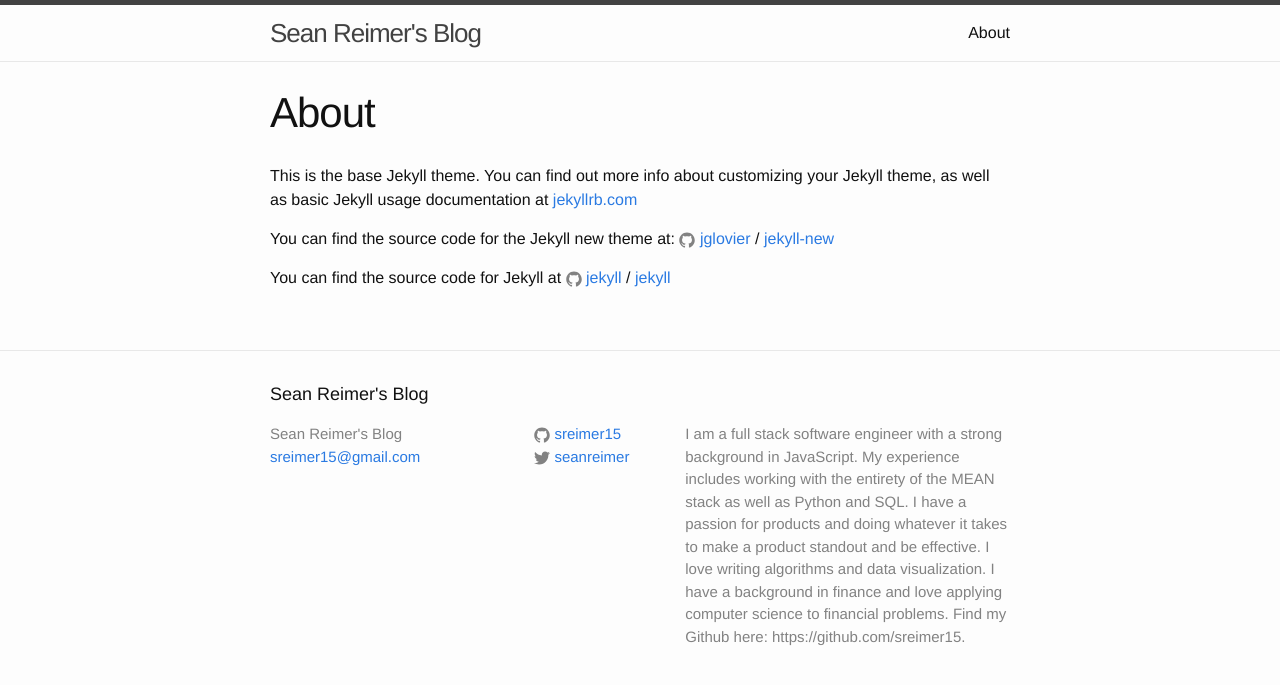
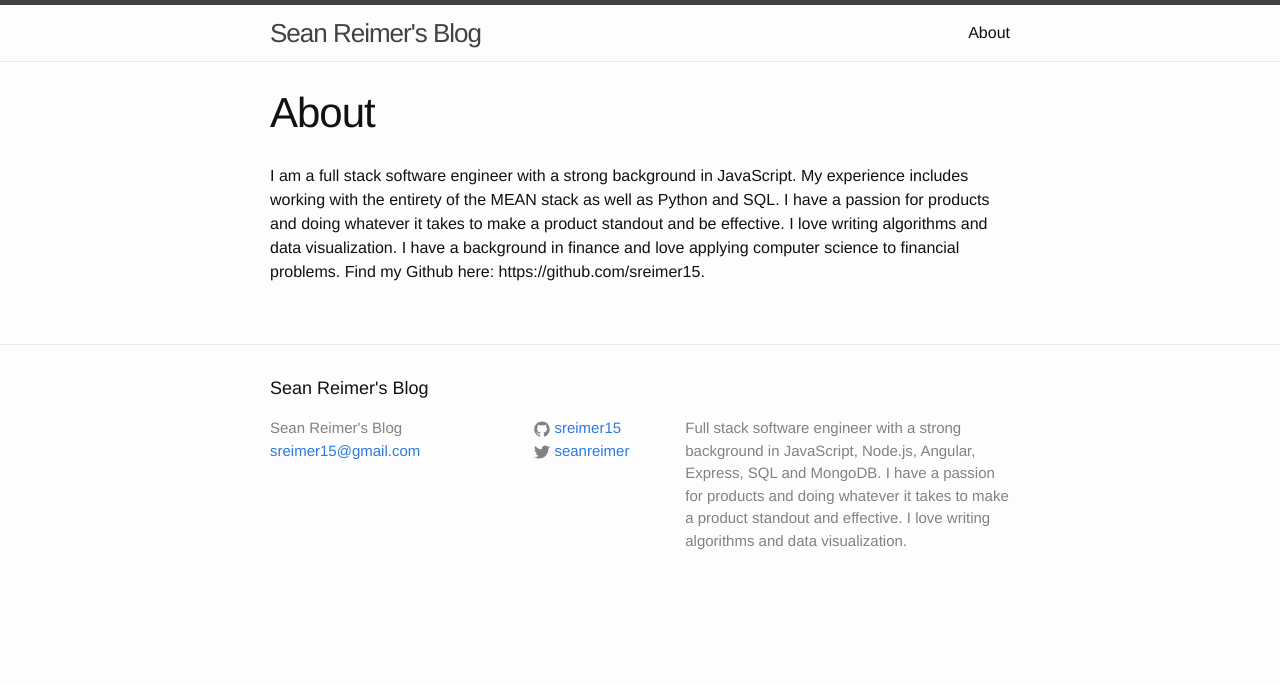
Before and after one commit to sreimer15/sreimer15.github.io, a Jekyll site: the page built from about.md, in a window 1280 px wide. Shown: the top 685 px of the page. Built offline with Jekyll 4.4.1, drawn with Linux system fonts in a browser that asks for light colours.

```diff
--- a/_config.yml
+++ b/_config.yml
@@ -9,11 +9,9 @@
 title: Sean Reimer's Blog
 email: sreimer15@gmail.com
 description: > # this means to ignore newlines until "baseurl:"
-  I am a full stack software engineer with a strong background in JavaScript.
-  My experience includes working with the entirety of the MEAN stack as well as Python and SQL.
-  I have a passion for products and doing whatever it takes to make a product standout and be effective.
-  I love writing algorithms and data visualization. I have a background in finance and love applying computer science to financial problems.
-  Find my Github here: https://github.com/sreimer15.
+  Full stack software engineer with a strong background in JavaScript, Node.js, Angular, Express, SQL and MongoDB.
+  I have a passion for products and doing whatever it takes to make a product standout and effective.
+  I love writing algorithms and data visualization.
 
 # baseurl: "" # the subpath of your site, e.g. /blog
 # url: "http://yourdomain.com" # the base hostname & protocol for your site
--- a/about.md
+++ b/about.md
@@ -3,13 +3,4 @@ layout: page
 title: About
 permalink: /about/
 ---
-
-This is the base Jekyll theme. You can find out more info about customizing your Jekyll theme, as well as basic Jekyll usage documentation at [jekyllrb.com](http://jekyllrb.com/)
-
-You can find the source code for the Jekyll new theme at:
-{% include icon-github.html username="jglovier" %} /
-[jekyll-new](https://github.com/jglovier/jekyll-new)
-
-You can find the source code for Jekyll at
-{% include icon-github.html username="jekyll" %} /
-[jekyll](https://github.com/jekyll/jekyll)
+I am a full stack software engineer with a strong background in JavaScript. My experience includes working with the entirety of the MEAN stack as well as Python and SQL. I have a passion for products and doing whatever it takes to make a product standout and be effective. I love writing algorithms and data visualization. I have a background in finance and love applying computer science to financial problems. Find my Github here: https://github.com/sreimer15.
```
Also changed, not shown: _posts/1-10-2016-UI-Router-Formation-Part-1.markdown (+21 -24 lines), _posts/1-16-2016-UI-Router-Formation-Part-2.markdown (+11 -1 lines), _posts/12-30-2015-inputting-text-from-json.markdown (+7 -8 lines).
